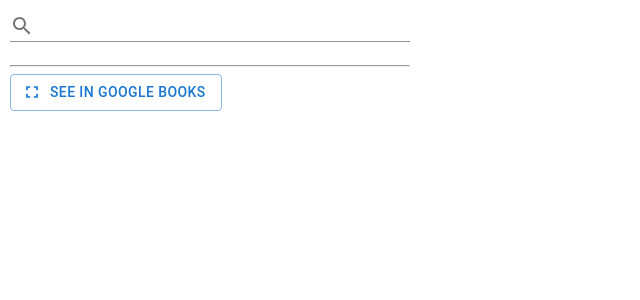
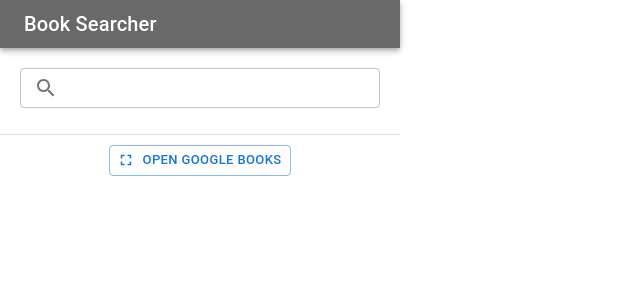
Before and after one commit to nigimitama/book-searcher, a React (Vite) app: page / in a window 1280 px wide. Shown: the top 300 px of the page, without its empty margins (0-640 px from the left). Built offline with nearby package versions, Linux system fonts and the light colour scheme.

Commit message:
デザインを調整

```diff
--- a/src/App.tsx
+++ b/src/App.tsx
@@ -1,8 +1,12 @@
 import { useState, FC } from 'react'
-import { SearchForm } from './components/SearchForm.tsx'
-import { SearchResult } from './components/SearchResult.tsx'
-import { Footer } from './components/Footer.tsx'
+import { SearchForm } from './components/SearchForm'
+import { SearchResult } from './components/SearchResult'
+import { Header } from './components/Header'
+import { Footer } from './components/Footer'
 import { ResultJson } from './@types/SearchResult'
+import Divider from '@mui/material/Divider'
+import { Space } from './components/Space'
+
 
 const App: FC = () => {
   const defaultResult: ResultJson = { kind: "", items: [] }
@@ -11,10 +15,15 @@ const App: FC = () => {
 
   return (
     <>
+      <Header />
+      <Space height="10px"/>
       <SearchForm setQuery={setQuery} setResult={setResult} />
       <SearchResult result={result} />
-      <hr/>
+      <Space height="10px"/>
+      <Divider />
+      <Space height="10px"/>
       <Footer query={query} />
+      <Space height="10px"/>
     </>
   )
 }
--- a/src/components/Footer.tsx
+++ b/src/components/Footer.tsx
@@ -1,6 +1,7 @@
 import React from 'react'
 import Button from '@mui/material/Button'
 import FullscreenIcon from '@mui/icons-material/Fullscreen'
+import Stack from '@mui/material/Stack'
 
 type FooterProps = {
   query: string
@@ -19,10 +20,18 @@ export const Footer: React.FC<FooterProps> = ({ query }) => {
   }
 
   return (
-    <a href={url(query)} target="_blank">
-      <Button id="openGoogleBooksButton" variant="outlined" startIcon={<FullscreenIcon />}>
-        See in Google Books
-      </Button>
-    </a>
+    <Stack direction="row" justifyContent="center" spacing={2}>
+      <div>
+        <a href={url(query)} target="_blank">
+          <Button
+            variant="outlined"
+            size="small"
+            startIcon={<FullscreenIcon />}
+          >
+            Open Google Books
+          </Button>
+        </a>
+      </div>
+    </Stack>
   )
 }
--- /dev/null
+++ b/src/components/Header.tsx
@@ -0,0 +1,22 @@
+import React from 'react'
+import AppBar from '@mui/material/AppBar'
+import Toolbar from '@mui/material/Toolbar'
+import Typography from '@mui/material/Typography'
+
+export const Header: React.FC = () => {
+  return (
+    <AppBar
+      position="static"
+      sx={{
+        "backgroundColor": "dimgray",
+        "marginBottom": "10px"
+      }}
+    >
+      <Toolbar variant="dense">
+        <Typography variant="h6" color="inherit" component="div">
+          Book Searcher
+        </Typography>
+      </Toolbar>
+    </AppBar>
+  )
+}
--- a/src/components/SearchForm.tsx
+++ b/src/components/SearchForm.tsx
@@ -1,8 +1,9 @@
 import React from 'react'
 import { ResultJson } from '../@types/SearchResult'
-import Input from '@mui/material/Input'
+import OutlinedInput from '@mui/material/OutlinedInput'
 import InputAdornment from '@mui/material/InputAdornment'
 import SearchIcon from '@mui/icons-material/Search'
+import Stack from '@mui/material/Stack'
 
 
 async function callApi(query: string): Promise<ResultJson> {
@@ -39,17 +40,18 @@ export const SearchForm: React.FC<ResultProps> = ({ setQuery, setResult }) => {
   }
 
   return (
-    <>
-      <Input
+    <Stack direction="row" justifyContent="center" spacing={2}>
+      <OutlinedInput
         id="searchForm"
         startAdornment={
           <InputAdornment position="start">
             <SearchIcon />
           </InputAdornment>
         }
+        size="small"
         onKeyDown={e => searchBooks(e)}
-        sx={{"width": "100%"}}
+        sx={{ "width": "90%" }}
       />
-    </>
+    </Stack>
   )
 }
--- /dev/null
+++ b/src/components/Space.tsx
@@ -0,0 +1,18 @@
+import React from 'react'
+import { Box } from '@mui/material';
+
+type SpaceProps = {
+  height: string
+}
+
+export const Space = ({ height = "10px" }: SpaceProps): React.JSX.Element => {
+  return (
+    <Box
+      sx={{
+        width: "100%",
+        height: height,
+        bgcolor: 'transparent',
+      }}
+    />
+  )
+}
--- a/src/index.css
+++ b/src/index.css
@@ -1,6 +1,5 @@
 body {
   width: 400px;
-  margin: 10px;
   font-family: "Open Sans",
     "Helvetica Neue",
     Arial,
@@ -9,6 +8,7 @@ body {
     Meiryo,
     sans-serif;
   font-size: 14px;
+  margin: 0;
 }
 
 h1, h2, h3, h4, h5, h6 {
```
Also changed, not shown: manifest.json.
